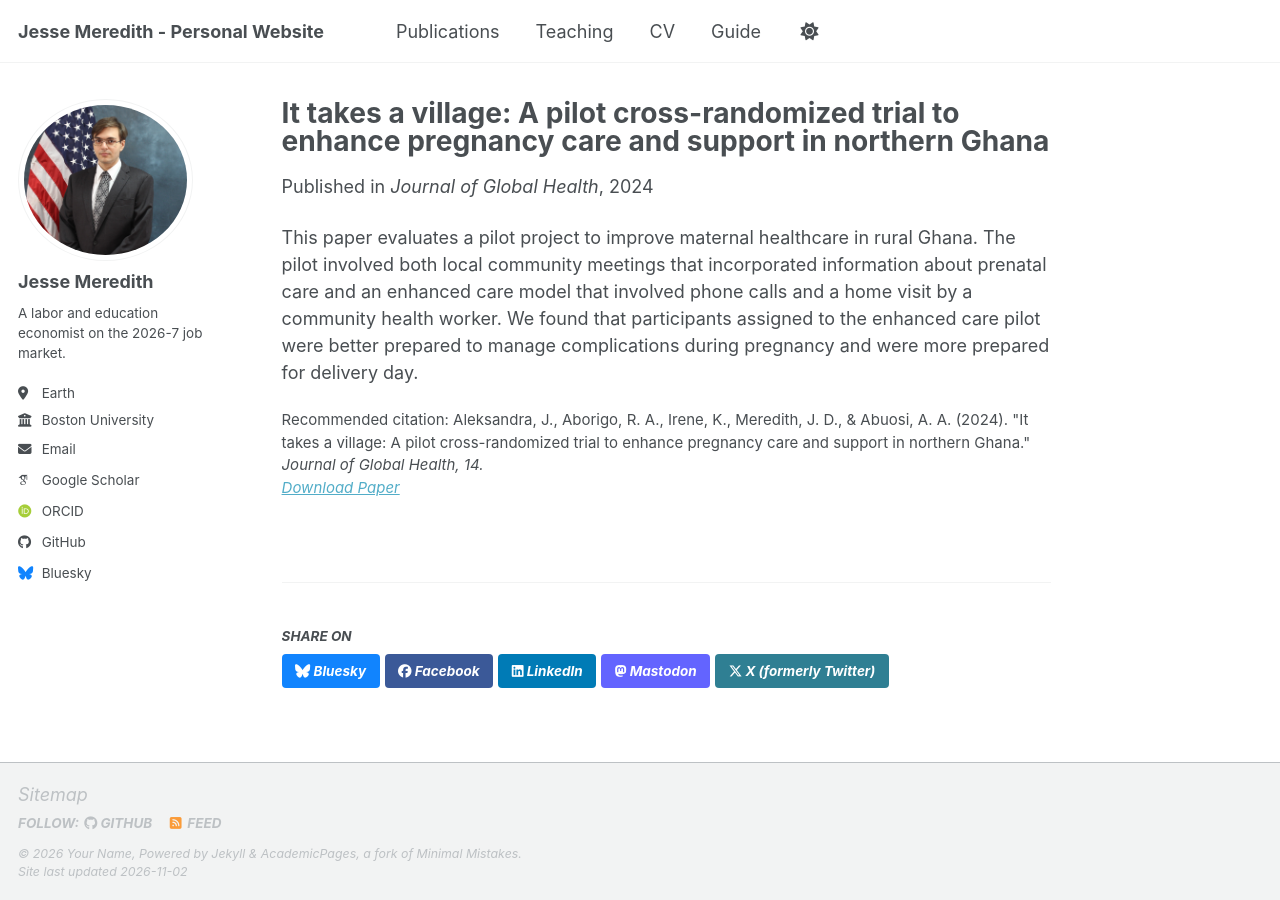
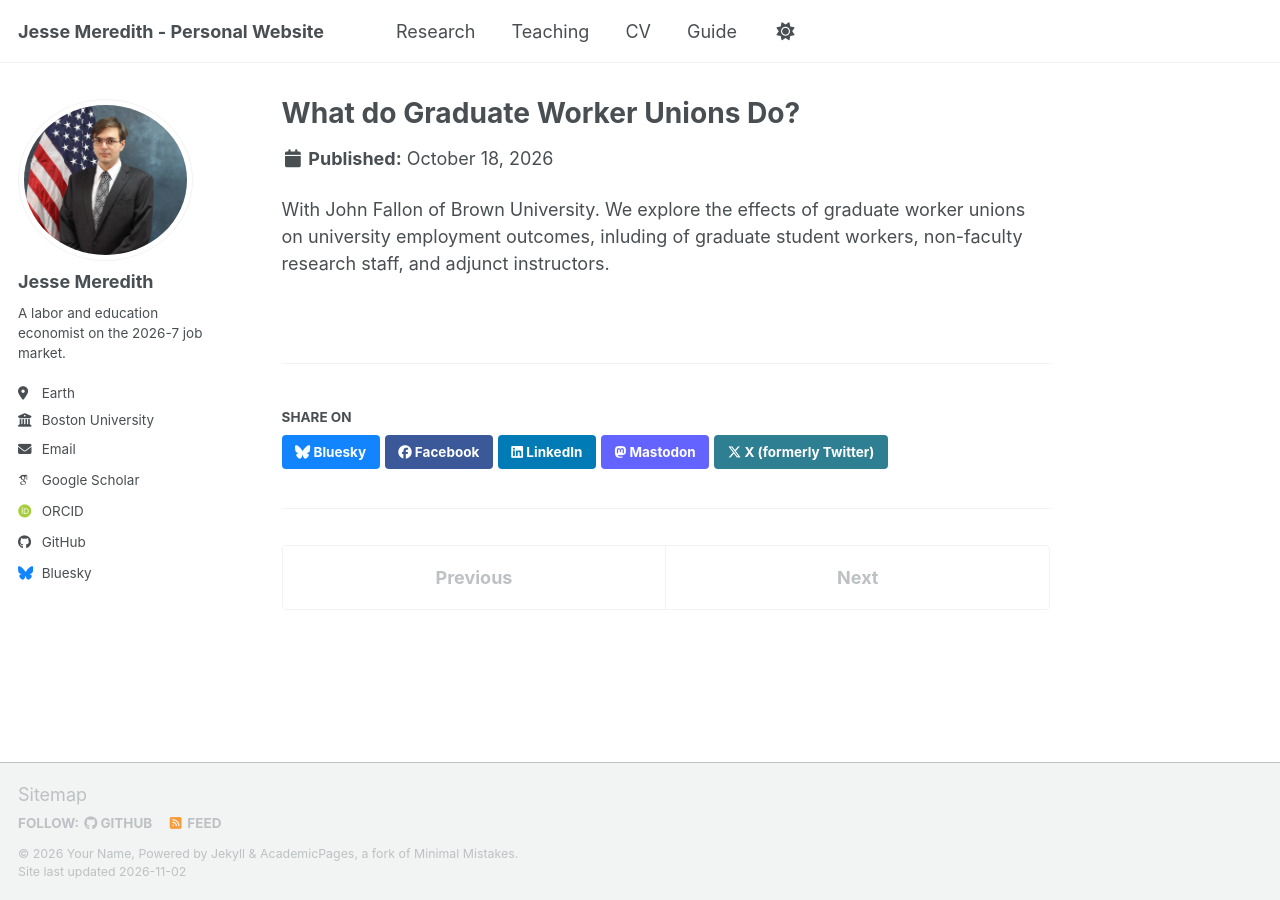
Before and after one commit to JDMeredith/JDMeredith.github.io, a Jekyll site: the page built from _publications/graduate_worker_unions.md, in a window 1280 px wide. Built offline with Jekyll 4.4.1, drawn with Linux system fonts in a browser that asks for light colours; some web fonts are replaced; a script bundle is joined from its source files by our own code; library files that are not in the unit come from our copies.

Commit message:
Changing publication tab to research

```diff
--- a/_config.yml
+++ b/_config.yml
@@ -88,6 +88,8 @@ publication_category:
     title: 'Books'
   manuscripts:
     title: 'Journal Articles'
+  working_papers:
+    title: 'Working Papers'
   conferences:
     title: 'Conference Papers'
 
@@ -227,6 +229,9 @@ collections:
   publications:
     output: true
     permalink: /:collection/:path/
+  research:
+    output: true
+    permalink: /:collection/:path/
   #portfolio:
   #  output: true
   #  permalink: /:collection/:path/
@@ -268,6 +273,15 @@ defaults:
   - scope:
       path: ""
       type: publications
+    values:
+      layout: single
+      author_profile: true
+      share: true
+      comments: true
+  # _research
+  - scope:
+      path: ""
+      type: research
     values:
       layout: single
       author_profile: true
--- a/_data/navigation.yml
+++ b/_data/navigation.yml
@@ -8,7 +8,7 @@
 #      Markdown formatted page while the second is generated using JSON.
 
 main:
-  - title: "Publications"
+  - title: "Research"
     url: /publications/
 
   #- title: "Talks"
--- /dev/null
+++ b/_publications/graduate_worker_unions.md
@@ -0,0 +1,12 @@
+---
+title: "What do Graduate Worker Unions Do?"
+collection: publications
+category: working_papers
+permalink: /publication/2009-10-01-paper-title-number-1
+excerpt: ''
+date: 2026-10-18
+venue:
+paperurl:
+citation:
+---
+With John Fallon of Brown University.  We explore the effects of graduate worker unions on university employment outcomes, inluding of graduate student workers, non-faculty research staff, and adjunct instructors.
```
Also changed, not shown: _pages/about.md (+1 -5 lines), 3 other files.
